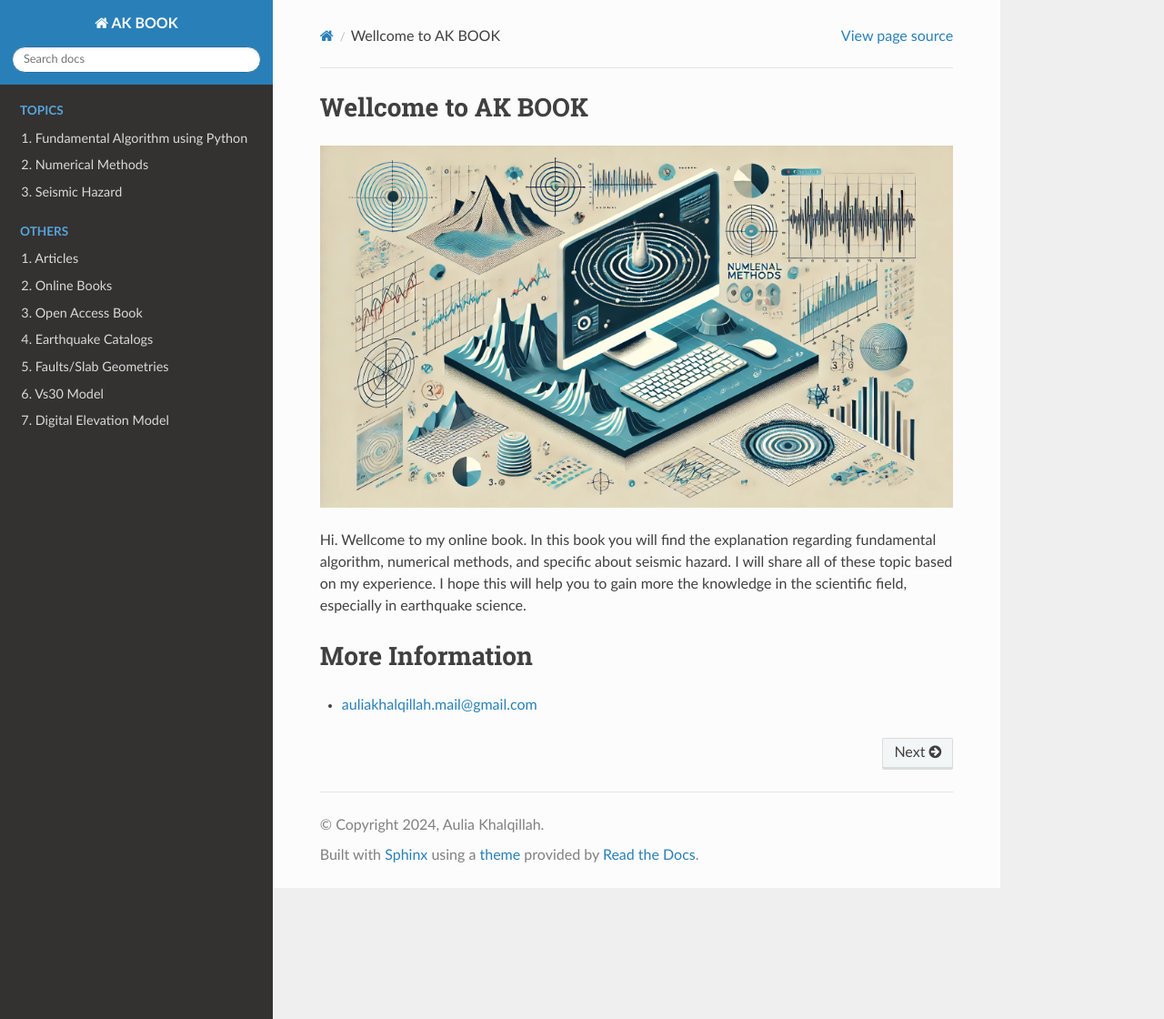
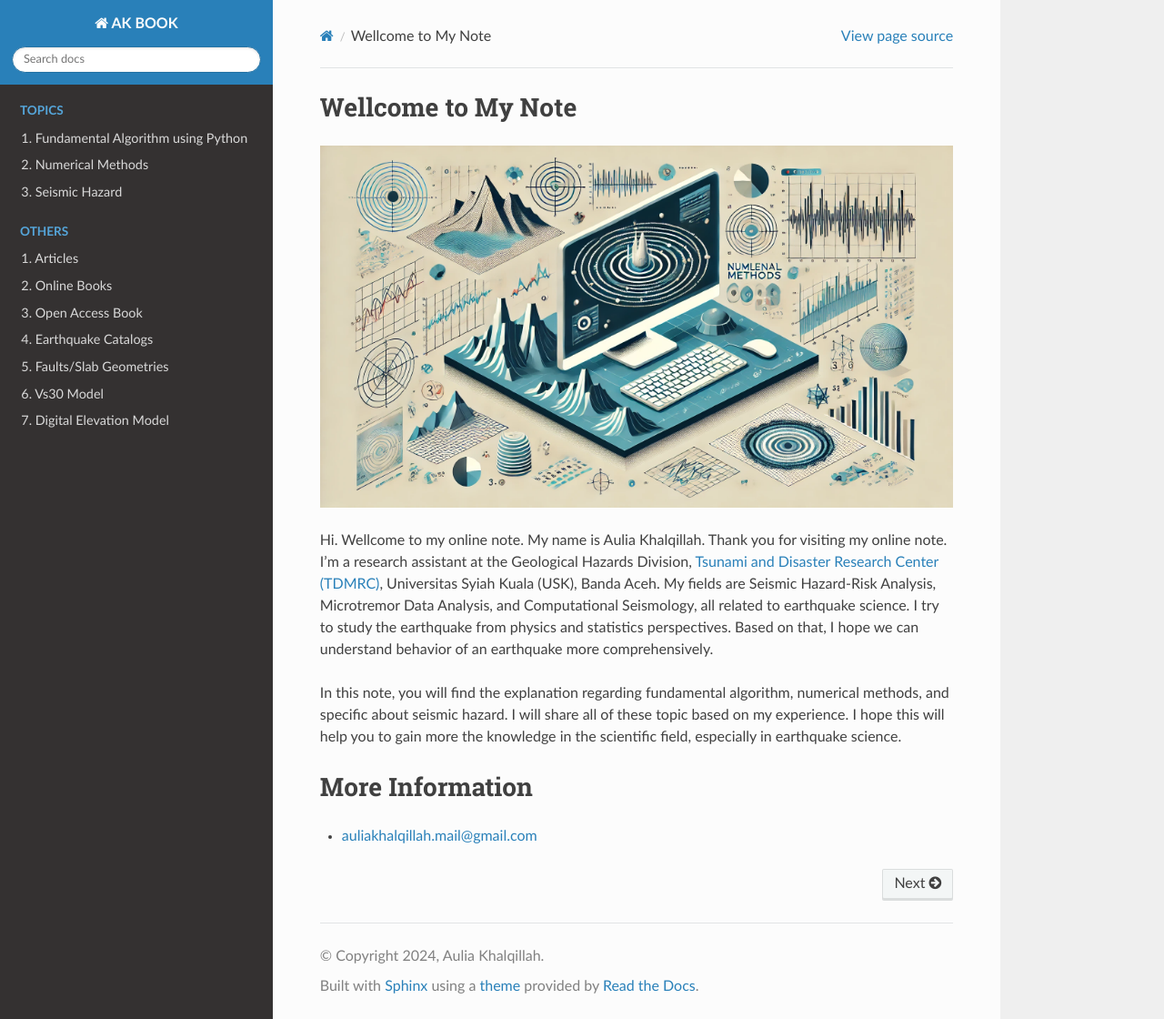
Before and after one commit to auliakhalqillah/akbook, a Sphinx documentation site: the page built from docs/source/index.rst, in a window 1280 px wide and 1120 px high. Shown: the whole window at 91% size. Built offline with Sphinx 7.4.7 and the Read the Docs theme 3.1.0, drawn with Linux system fonts in a browser that asks for light colours.

Commit message:
Update index.rst

```diff
--- a/docs/source/index.rst
+++ b/docs/source/index.rst
@@ -1,11 +1,13 @@
-Wellcome to AK BOOK
+Wellcome to My Note
 =================================
 
 .. image:: imgs/Numerical_Method_Earthquake_Science_2.webp
   :width: 1000
   :alt: Alternative text
 
-Hi. Wellcome to my online book. In this book you will find the explanation regarding fundamental algorithm, numerical methods, and specific about seismic hazard. I will share all of these topic based on my experience. I hope this will help you to gain more the knowledge in the scientific field, especially in earthquake science.
+Hi. Wellcome to my online note. My name is Aulia Khalqillah. Thank you for visiting my online note. I’m a research assistant at the Geological Hazards Division, `Tsunami and Disaster Research Center (TDMRC) <https://tdmrc.usk.ac.id/>`_, Universitas Syiah Kuala (USK), Banda Aceh. My fields are Seismic Hazard-Risk Analysis, Microtremor Data Analysis, and Computational Seismology, all related to earthquake science. I try to study the earthquake from physics and statistics perspectives. Based on that, I hope we can understand behavior of an earthquake more comprehensively.
+
+In this note, you will find the explanation regarding fundamental algorithm, numerical methods, and specific about seismic hazard. I will share all of these topic based on my experience. I hope this will help you to gain more the knowledge in the scientific field, especially in earthquake science.
 
 .. toctree::
   :caption: Topics
```
